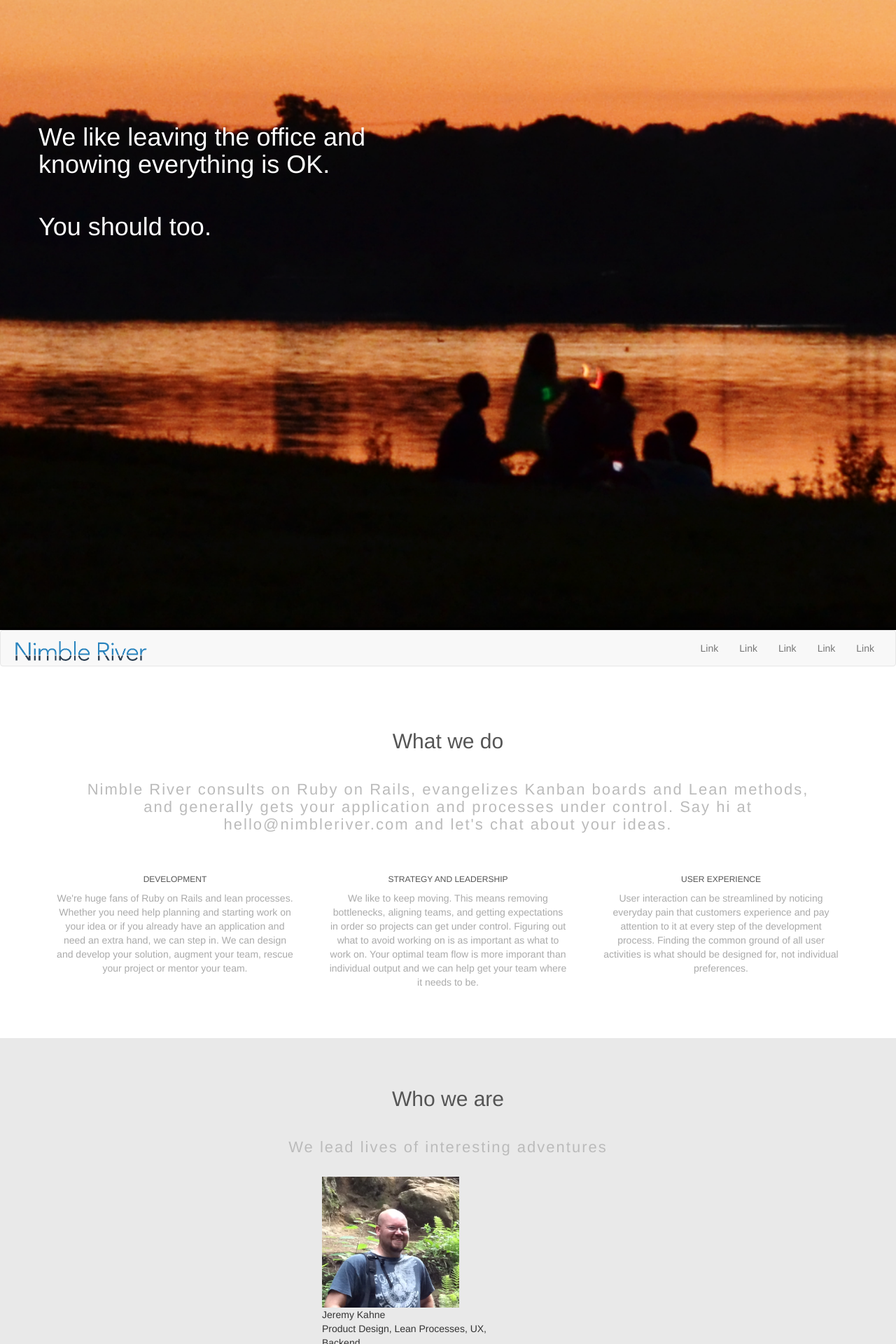
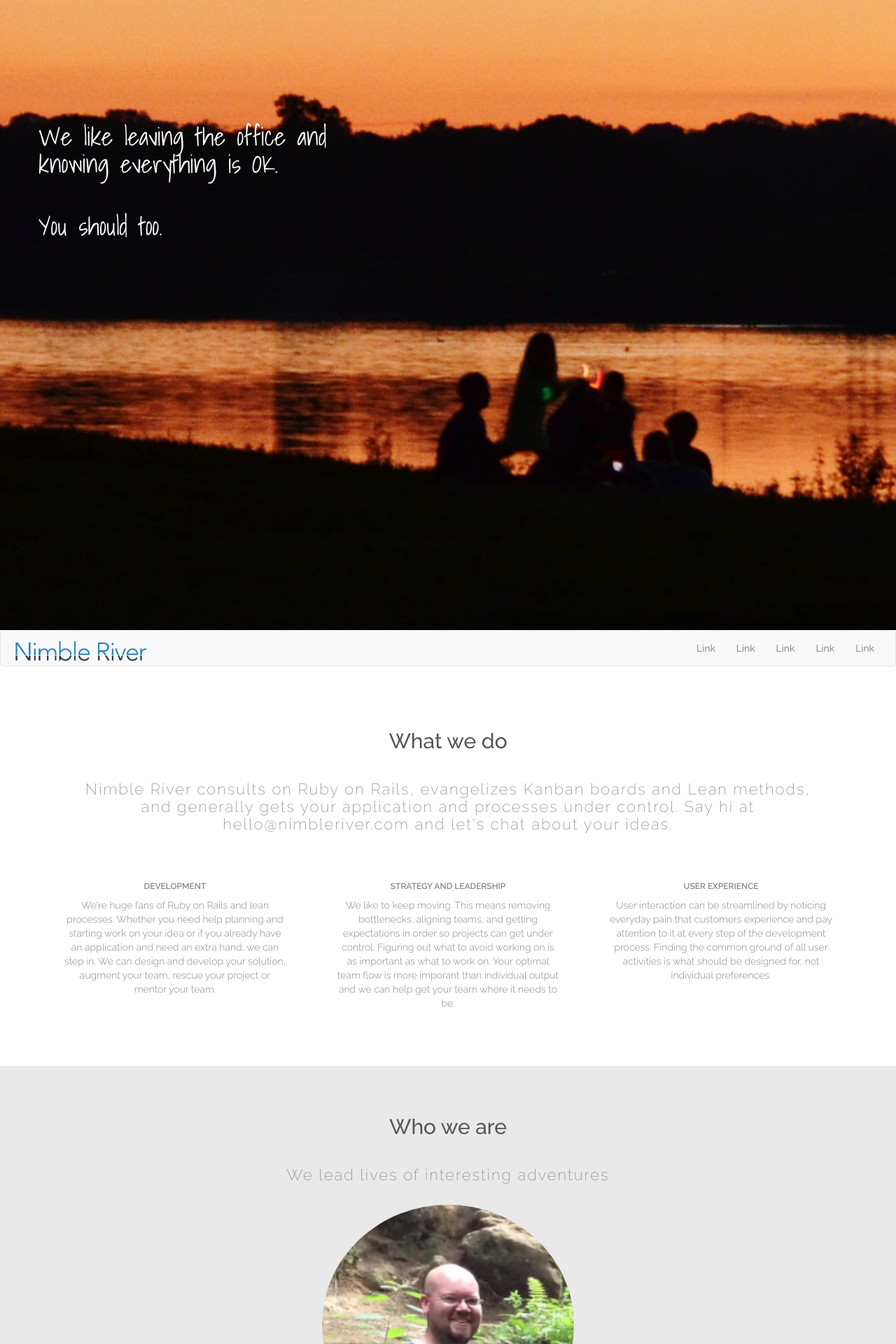
Before and after one commit to jkahne/nr, a Jekyll site: the page built from index.html, in a window 1280 px wide. Shown: the top 1920 px of the page at 70% size. Built offline with Jekyll 4.4.1, drawn with Linux system fonts in a browser that asks for light colours; nearby versions of some CDN libraries.

Commit message:
adding google fonts; more css

```diff
--- a/_includes/head.html
+++ b/_includes/head.html
@@ -14,5 +14,6 @@
     <link rel="stylesheet" href="{{ "/css/blocks/what-we-do.css" | prepend: site.baseurl }}">
     <link rel="stylesheet" href="{{ "/css/blocks/contact.css" | prepend: site.baseurl }}">
     <link rel="stylesheet" href="{{ "/css/blocks/nav.css" | prepend: site.baseurl }}">
+    <link href='http://fonts.googleapis.com/css?family=Raleway:500,600,400,300,200' rel='stylesheet' type='text/css'>
 
 </head>
--- a/_includes/who-we-are.html
+++ b/_includes/who-we-are.html
@@ -1,4 +1,4 @@
-<section id="who--we--are">
+<section id="who-we-are">
 
 <div class="container">
   <div class="row">
@@ -12,9 +12,15 @@
     </div>
   </div>
   <div class="row">
-    <div class="col-sm-3 col-sm-offset-4">
-      <div class="team">
-        <img src="img/mehh.png"/>
+
+    <div class="col-sm-4">
+
+
+    </div>
+
+    <div class="col-sm-4">
+      <div class="who-we-are--profile">
+        <img class="circle" src="img/mehh.png"/>
         <div class="name">Jeremy Kahne</div>
         <div class="position">Product Design, Lean Processes, UX, Backend </div>
         <div class="details">
@@ -32,9 +38,13 @@
       </div>
     </div>
 
-    <div class="col-sm-3 col-sm-offest-1">
+
+    <div class="col-sm-4">
+
+
+
+
     </div>
-
   </div>
 
 </div>
--- a/css/blocks/header.css
+++ b/css/blocks/header.css
@@ -1,3 +1,5 @@
+@import url(http://fonts.googleapis.com/css?family=Shadows+Into+Light);
+
 header {
   width:100%;
   height:100%;
@@ -13,4 +15,5 @@ header {
 
 header h1 {
   margin-top:15%;
+  font-family: 'Shadows Into Light', cursive;
 }
--- a/css/blocks/what-we-do.css
+++ b/css/blocks/what-we-do.css
@@ -3,18 +3,16 @@
   padding: 50px 0px 50px;
 }
 
-
 .what-we-do--box {
-  padding: 10px;
+  padding: 20px;
+  text-align: center;
 }
 .what-we-do--box h6 {
   margin-top:20px;
   text-transform:uppercase;
-  text-align: center;
-  color:#555;
+  font-weight: 600;
 }
 
 .what-we-do--box p {
-  text-align: center;
-  color:#aaa;
+  font-weight: 300;
  }
--- a/css/blocks/who-we-are.css
+++ b/css/blocks/who-we-are.css
@@ -1,4 +1,69 @@
-#who--we--are {
+#who-we-are {
   background: #e9e9e9;
   padding: 50px 0px 50px;
 }
+
+.who-we-are--profile{
+}
+
+.who-we-are--profile .circle{
+  width:100%;
+  -moz-border-radius: 50%;
+  -webkit-border-radius: 50%;
+  -o-border-radius: 50%;
+  border-radius: 50%;
+}
+
+.who-we-are--profile .name {
+  font-size: 18px;
+  color: #2e2e2e;
+  font-weight: normal;
+  font-style: normal;
+  margin: 10px 0 10px 0;
+  display: inline-block;
+  text-align: center;
+  width: 100%;
+}
+
+.who-we-are--profile .details{
+  background: #FFF;
+
+}
+
+.who-we-are--profile .position {
+  width: 100%;
+  color: #FFFFFF;
+  background-color: #de7137;
+  font-size:14px;
+  text-transform: uppercase;
+  padding: 2px 0;
+  text-align: center;
+  margin-bottom: 10px;
+  display: inline-block;
+ }
+
+ .who-we-are--profile .blackquote {
+   padding: 10px;
+   display: block;
+   min-height:199px;
+}
+
+.who-we-are--profile .social {
+  color: #3b3b3b;
+  font-size:12px;
+  width: 100%;
+  text-align: right;
+  padding-right:5px;
+}
+
+.who-we-are--profile .social a {
+  float: right;
+  margin-left:5px;
+  padding-right:5px;
+  text-decoration:none;
+  color: #aaa;
+}
+
+.who-we-are--profile .social a:hover {
+  color: #3b3b3b;
+}
--- a/css/customization.css
+++ b/css/customization.css
@@ -2,6 +2,8 @@ html, body {
   /*margin: 0px auto;*/
   height: 100%;
   /*background-color: #fff;*/
+  font-family: 'Raleway', sans-serif;
+  color:#888;
 }
 
 .centered {
@@ -15,10 +17,9 @@ h2{
 
 .subtitle{
   letter-spacing:2px;
-  color:#BBB;
   margin-bottom:0px;
   padding:30px 30px 30px 30px;
   font-size:22px;
   line-height: 25px;
-  font-weight: 300;
+  font-weight: 200;
 }
```
